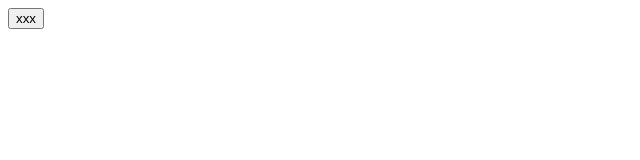
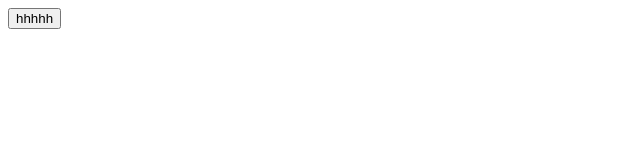
Before and after one commit to Getsushoku/Getsushoku.github.io, a plain HTML site: page HW 0/index.html in a window 1280 px wide. Shown: the full height of the page, 0-640 px from the left. Drawn offline with Linux system fonts and the light colour scheme.

Commit message:
Update index.html

```diff
--- a/HW 0/index.html
+++ b/HW 0/index.html
@@ -1 +1 @@
-<button>xxx</button>
+<button>hhhhh</button>
```
